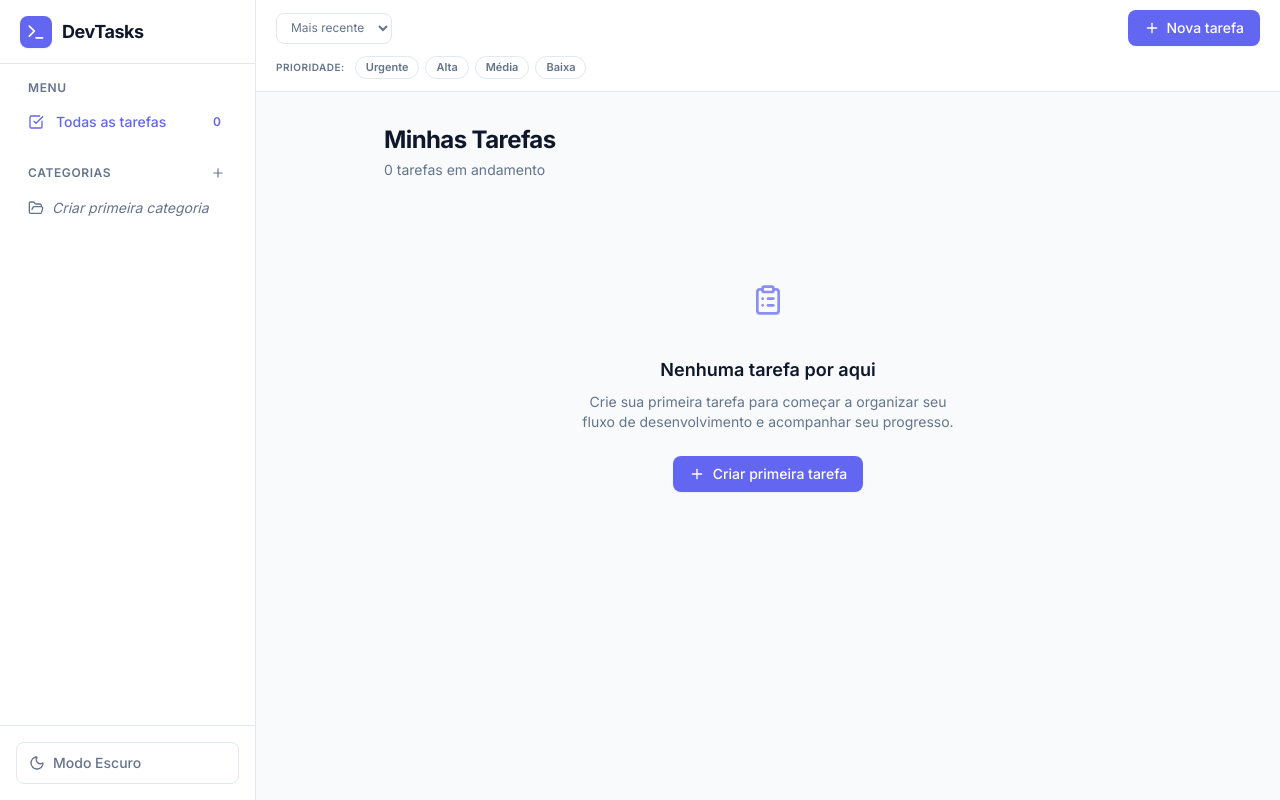
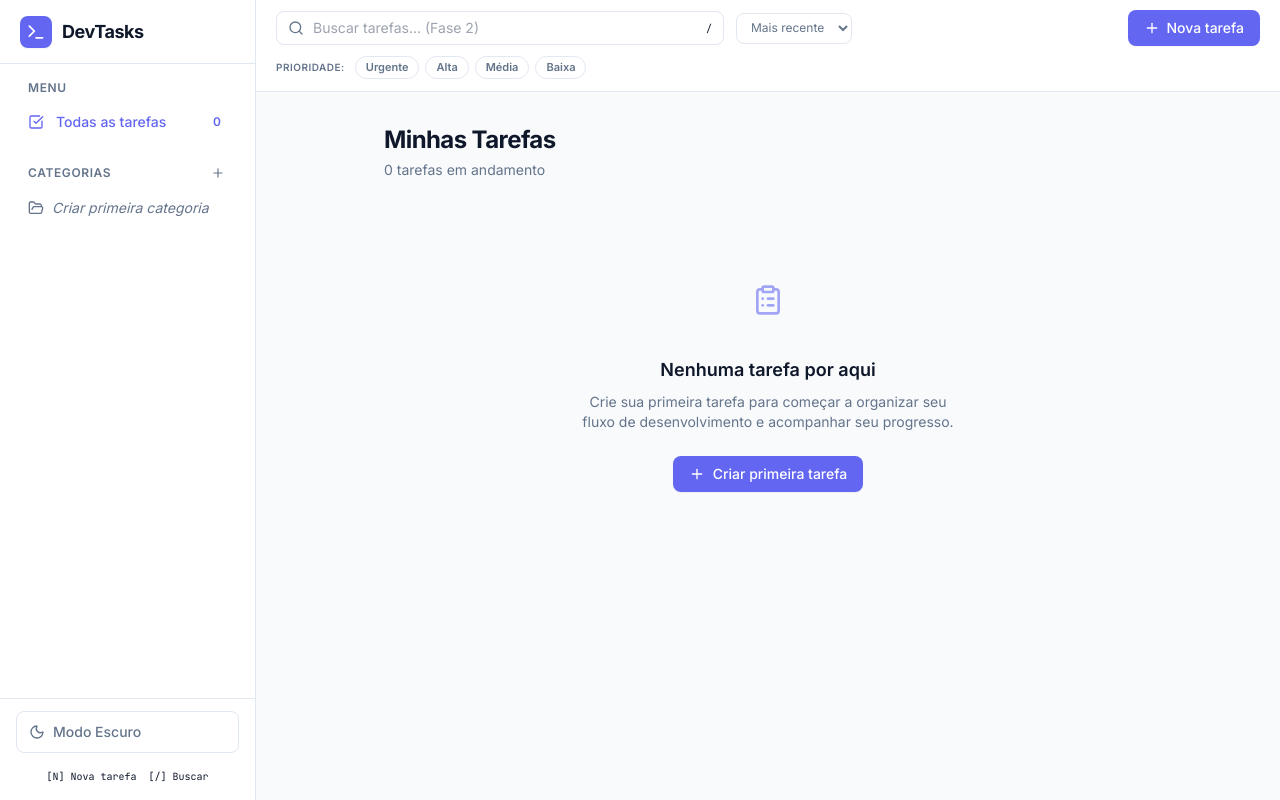
Before and after one commit to darpimen11/DevTasks, a React (Vite) app: page / in a window 1280 px wide. Built offline with nearby package versions, Linux system fonts and the light colour scheme.

Commit message:
feat: polish de UX — dark mode completo, toasts, skeletons, atalhos (Fase 3)

```diff
--- a/package.json
+++ b/package.json
@@ -14,6 +14,7 @@
     "lucide-react": "^1.23.0",
     "react": "^19.2.7",
     "react-dom": "^19.2.7",
+    "sonner": "^2.0.7",
     "zustand": "^5.0.14"
   },
   "devDependencies": {
--- a/src/App.tsx
+++ b/src/App.tsx
@@ -1,4 +1,6 @@
-import { useState, useMemo } from 'react'
+import { useState, useMemo, useEffect } from 'react'
+import { Toaster, toast } from 'sonner'
+import { useTheme } from './hooks/useTheme'
 import { PageWrapper } from './components/layout/PageWrapper'
 import { Sidebar } from './components/layout/Sidebar'
 import { Header } from './components/layout/Header'
@@ -13,10 +15,44 @@ type SortOrder = 'createdAt' | 'priority' | 'alphabetical'
 const PRIORITY_ORDER: Record<Priority, number> = { urgent: 0, high: 1, medium: 2, low: 3 }
 
 function App() {
+  const { theme } = useTheme()
   const { tasks, addTask } = useTasksStore()
 
   const [isNewTaskModalOpen, setIsNewTaskModalOpen] = useState(false)
   const [isMobileSidebarOpen, setIsMobileSidebarOpen] = useState(false)
+  const [isLoading, setIsLoading] = useState(true)
+
+  // Simulate loading state
+  useEffect(() => {
+    const timer = setTimeout(() => {
+      setIsLoading(false)
+    }, 300)
+    return () => clearTimeout(timer)
+  }, [])
+
+  // Global Keyboard Shortcuts
+  useEffect(() => {
+    const handleKeyDown = (e: KeyboardEvent) => {
+      if (
+        document.activeElement instanceof HTMLInputElement ||
+        document.activeElement instanceof HTMLTextAreaElement ||
+        document.activeElement instanceof HTMLSelectElement
+      ) {
+        return
+      }
+
+      if (e.key.toLowerCase() === 'n') {
+        e.preventDefault()
+        setIsNewTaskModalOpen(true)
+      } else if (e.key === '/') {
+        e.preventDefault()
+        document.getElementById('search-input')?.focus()
+      }
+    }
+
+    window.addEventListener('keydown', handleKeyDown)
+    return () => window.removeEventListener('keydown', handleKeyDown)
+  }, [])
 
   // Filter & sort state (ephemeral — not persisted)
   const [activeCategoryId, setActiveCategoryId] = useState<string | null>(null)
@@ -50,10 +86,12 @@ function App() {
   const handleCreateTask = (title: string, description: string, priority: Priority, categoryId?: string) => {
     addTask(title, description, priority, categoryId)
     setIsNewTaskModalOpen(false)
+    toast.success('Tarefa criada com sucesso')
   }
 
   return (
     <>
+      <Toaster theme={theme} richColors position="bottom-right" />
       <PageWrapper
         sidebar={
           <Sidebar
@@ -76,10 +114,10 @@ function App() {
       >
         <div className="space-y-6">
           <div className="flex flex-col gap-1">
-            <h1 className="text-2xl font-bold tracking-tight text-text-primary">
+            <h1 className="text-2xl font-bold tracking-tight text-text-primary transition-colors duration-300">
               {activeCategoryId ? 'Categoria' : 'Minhas Tarefas'}
             </h1>
-            <p className="text-sm text-text-secondary">
+            <p className="text-sm text-text-secondary transition-colors duration-300">
               {filteredAndSortedTasks.length === tasks.length
                 ? `${tasks.filter((t) => !t.completed).length} tarefa${tasks.filter((t) => !t.completed).length !== 1 ? 's' : ''} em andamento`
                 : `${filteredAndSortedTasks.filter((t) => !t.completed).length} tarefa${filteredAndSortedTasks.filter((t) => !t.completed).length !== 1 ? 's' : ''} encontrada${filteredAndSortedTasks.filter((t) => !t.completed).length !== 1 ? 's' : ''} com os filtros ativos`}
@@ -89,6 +127,7 @@ function App() {
           <TaskList
             tasks={filteredAndSortedTasks}
             onNewTaskClick={() => setIsNewTaskModalOpen(true)}
+            isLoading={isLoading}
           />
         </div>
       </PageWrapper>
--- a/src/components/layout/Header.tsx
+++ b/src/components/layout/Header.tsx
@@ -1,5 +1,5 @@
 import React from 'react'
-import { Plus, Menu } from 'lucide-react'
+import { Plus, Menu, Search } from 'lucide-react'
 import { Button } from '../ui/Button'
 import { PRIORITY_CONFIG } from '../../features/tasks/components/PriorityBadge'
 import type { Priority } from '../../features/tasks/types'
@@ -34,7 +34,7 @@ export const Header: React.FC<HeaderProps> = ({
   }
 
   return (
-    <header className="border-b border-border bg-surface shrink-0">
+    <header className="border-b border-border bg-surface shrink-0 transition-colors duration-300">
       {/* Top row */}
       <div className="h-14 flex items-center justify-between px-5 gap-4">
         <div className="flex items-center gap-3 flex-1 min-w-0">
@@ -45,6 +45,22 @@ export const Header: React.FC<HeaderProps> = ({
           >
             <Menu className="h-5 w-5" />
           </button>
+
+          {/* Search Bar Visual Placeholder */}
+          <div className="relative max-w-md w-full hidden sm:block">
+            <span className="absolute inset-y-0 left-0 flex items-center pl-3 pointer-events-none text-text-secondary">
+              <Search className="h-4 w-4" />
+            </span>
+            <input
+              id="search-input"
+              type="text"
+              placeholder="Buscar tarefas... (Fase 2)"
+              className="w-full pl-9 pr-4 py-1.5 text-sm rounded-lg border border-border bg-background/50 text-text-secondary placeholder:text-text-secondary/50 focus:outline-none focus:ring-2 focus:ring-accent transition-colors duration-300"
+            />
+            <kbd className="absolute inset-y-0 right-3 flex items-center text-[10px] text-text-secondary/40 font-mono">
+              /
+            </kbd>
+          </div>
 
           {/* Sort selector */}
           <select
--- a/src/components/layout/Sidebar.tsx
+++ b/src/components/layout/Sidebar.tsx
@@ -1,9 +1,12 @@
 import React, { useState } from 'react'
 import { Terminal, Moon, Sun, CheckSquare, X, Plus, Edit2, Trash2, FolderOpen } from 'lucide-react'
+import { motion, AnimatePresence } from 'framer-motion'
+import { toast } from 'sonner'
 import { useCategoriesStore } from '../../store/categoriesStore'
 import { useTasksStore } from '../../store/tasksStore'
 import { Modal } from '../ui/Modal'
 import { CategoryForm } from '../../features/categories/components/CategoryForm'
+import { useTheme } from '../../hooks/useTheme'
 
 interface SidebarProps {
   isOpen?: boolean
@@ -18,28 +21,24 @@ export const Sidebar: React.FC<SidebarProps> = ({
   activeCategoryId,
   onCategorySelect,
 }) => {
-  const [isDark, setIsDark] = React.useState(false)
+  const { theme, toggleTheme } = useTheme()
   const [isCategoryModalOpen, setIsCategoryModalOpen] = useState(false)
   const [editingCategory, setEditingCategory] = useState<{ id: string; name: string; color: string } | null>(null)
 
   const { categories, addCategory, editCategory, deleteCategory } = useCategoriesStore()
   const { tasks, clearCategory } = useTasksStore()
 
-  const toggleDarkMode = () => {
-    const nextDark = !isDark
-    setIsDark(nextDark)
-    document.documentElement.classList.toggle('dark', nextDark)
-  }
-
   const handleAddCategory = (name: string, color: string) => {
     addCategory(name, color)
     setIsCategoryModalOpen(false)
+    toast.success('Categoria criada')
   }
 
   const handleEditCategory = (name: string, color: string) => {
     if (editingCategory) {
       editCategory(editingCategory.id, { name, color })
       setEditingCategory(null)
+      toast.success('Categoria atualizada')
     }
   }
 
@@ -48,6 +47,7 @@ export const Sidebar: React.FC<SidebarProps> = ({
       deleteCategory(id)
       clearCategory(id)
       if (activeCategoryId === id) onCategorySelect(null)
+      toast.info('Categoria excluída')
     }
   }
 
@@ -55,14 +55,14 @@ export const Sidebar: React.FC<SidebarProps> = ({
     tasks.filter((t) => t.categoryId === categoryId && !t.completed).length
 
   const sidebarContent = (
-    <div className="flex flex-col h-full w-full bg-surface">
+    <div className="flex flex-col h-full w-full bg-surface transition-colors duration-300">
       {/* Logo */}
-      <div className="h-16 flex items-center justify-between px-5 border-b border-border shrink-0">
+      <div className="h-16 flex items-center justify-between px-5 border-b border-border shrink-0 transition-colors duration-300">
         <div className="flex items-center gap-2.5">
           <div className="bg-accent text-white p-1.5 rounded-lg shadow-sm">
             <Terminal className="h-5 w-5" />
           </div>
-          <span className="font-bold text-lg text-text-primary tracking-tight">DevTasks</span>
+          <span className="font-bold text-lg text-text-primary tracking-tight transition-colors duration-300">DevTasks</span>
         </div>
         {onClose && (
           <button
@@ -78,7 +78,7 @@ export const Sidebar: React.FC<SidebarProps> = ({
       <div className="flex-1 overflow-y-auto p-4 space-y-6">
         {/* Navigation */}
         <div>
-          <div className="px-3 mb-2 text-xs font-semibold text-text-secondary uppercase tracking-wider">
+          <div className="px-3 mb-2 text-xs font-semibold text-text-secondary uppercase tracking-wider transition-colors duration-300">
             Menu
           </div>
           <nav className="space-y-1">
@@ -101,7 +101,7 @@ export const Sidebar: React.FC<SidebarProps> = ({
 
         {/* Categories */}
         <div>
-          <div className="px-3 mb-2 text-xs font-semibold text-text-secondary uppercase tracking-wider flex items-center justify-between">
+          <div className="px-3 mb-2 text-xs font-semibold text-text-secondary uppercase tracking-wider flex items-center justify-between transition-colors duration-300">
             <span>Categorias</span>
             <button
               onClick={() => setIsCategoryModalOpen(true)}
@@ -143,7 +143,7 @@ export const Sidebar: React.FC<SidebarProps> = ({
                   >
                     {cat.name}
                   </span>
-                  <span className="text-[10px] font-semibold text-text-secondary bg-border/40 px-1.5 py-0.5 rounded-full shrink-0">
+                  <span className="text-[10px] font-semibold text-text-secondary bg-border/40 px-1.5 py-0.5 rounded-full shrink-0 transition-colors duration-300">
                     {taskCountForCategory(cat.id)}
                   </span>
                   <div className="flex items-center gap-0.5 opacity-0 group-hover:opacity-100 transition-opacity shrink-0">
@@ -175,17 +175,51 @@ export const Sidebar: React.FC<SidebarProps> = ({
         </div>
       </div>
 
-      {/* Footer / Dark Mode Toggle */}
-      <div className="p-4 border-t border-border shrink-0">
+      {/* Footer / Dark Mode Toggle / Shortcuts */}
+      <div className="mt-auto shrink-0">
+        <div className="px-4 py-3 border-t border-border transition-colors duration-300">
           <button
-          onClick={toggleDarkMode}
+            onClick={toggleTheme}
             className="w-full flex items-center justify-between px-3 py-2.5 text-sm font-medium rounded-lg text-text-secondary hover:text-text-primary hover:bg-background transition-colors border border-border bg-background/30"
           >
             <span className="flex items-center gap-2">
-            {isDark ? <Sun className="h-4 w-4 text-yellow-400" /> : <Moon className="h-4 w-4" />}
-            {isDark ? 'Modo Claro' : 'Modo Escuro'}
+              <span className="relative flex h-4 w-4 items-center justify-center">
+                <AnimatePresence mode="wait" initial={false}>
+                  {theme === 'dark' ? (
+                    <motion.div
+                      key="dark"
+                      initial={{ opacity: 0, rotate: -90 }}
+                      animate={{ opacity: 1, rotate: 0 }}
+                      exit={{ opacity: 0, rotate: 90 }}
+                      transition={{ duration: 0.2 }}
+                      className="absolute"
+                    >
+                      <Sun className="h-4 w-4 text-yellow-400" />
+                    </motion.div>
+                  ) : (
+                    <motion.div
+                      key="light"
+                      initial={{ opacity: 0, rotate: 90 }}
+                      animate={{ opacity: 1, rotate: 0 }}
+                      exit={{ opacity: 0, rotate: -90 }}
+                      transition={{ duration: 0.2 }}
+                      className="absolute"
+                    >
+                      <Moon className="h-4 w-4" />
+                    </motion.div>
+                  )}
+                </AnimatePresence>
+              </span>
+              {theme === 'dark' ? 'Modo Claro' : 'Modo Escuro'}
             </span>
           </button>
+        </div>
+
+        {/* Shortcuts hint */}
+        <div className="px-4 pb-4 pt-1 flex justify-center text-[10px] text-text-secondary/60 gap-3 font-mono">
+          <span>[N] Nova tarefa</span>
+          <span>[/] Buscar</span>
+        </div>
       </div>
     </div>
   )
@@ -193,7 +227,7 @@ export const Sidebar: React.FC<SidebarProps> = ({
   return (
     <>
       {/* Desktop Sidebar */}
-      <aside className="hidden md:flex w-64 border-r border-border bg-surface flex-col h-full shrink-0">
+      <aside className="hidden md:flex w-64 border-r border-border bg-surface flex-col h-full shrink-0 transition-colors duration-300">
         {sidebarContent}
       </aside>
 
@@ -201,7 +235,7 @@ export const Sidebar: React.FC<SidebarProps> = ({
       {isOpen && (
         <div className="fixed inset-0 z-40 md:hidden flex">
           <div onClick={onClose} className="fixed inset-0 bg-black/40 backdrop-blur-sm" />
-          <div className="relative flex flex-col w-64 max-w-xs h-full bg-surface shadow-2xl z-10 border-r border-border">
+          <div className="relative flex flex-col w-64 max-w-xs h-full bg-surface shadow-2xl z-10 border-r border-border transition-colors duration-300">
             {sidebarContent}
           </div>
         </div>
--- a/src/features/tasks/components/TaskCard.tsx
+++ b/src/features/tasks/components/TaskCard.tsx
@@ -4,6 +4,7 @@ import type { Task } from '../types'
 import { Checkbox } from '../../../components/ui/Checkbox'
 import { useTasksStore } from '../../../store/tasksStore'
 import { useCategoriesStore } from '../../../store/categoriesStore'
+import { toast } from 'sonner'
 import { Modal } from '../../../components/ui/Modal'
 import { TaskForm } from './TaskForm'
 import { PriorityBadge } from './PriorityBadge'
@@ -23,6 +24,7 @@ export const TaskCard: React.FC<TaskCardProps> = ({ task }) => {
   const handleDelete = () => {
     if (window.confirm('Tem certeza que deseja excluir esta tarefa?')) {
       deleteTask(task.id)
+      toast.info('Tarefa excluída')
     }
   }
 
@@ -34,6 +36,7 @@ export const TaskCard: React.FC<TaskCardProps> = ({ task }) => {
   ) => {
     editTask(task.id, { title, description, priority, categoryId })
     setIsEditing(false)
+    toast.success('Tarefa atualizada')
   }
 
   const formatDate = (timestamp: number) => {
--- /dev/null
+++ b/src/hooks/useTheme.ts
@@ -0,0 +1,43 @@
+import { useState, useEffect } from 'react'
+
+export type Theme = 'light' | 'dark'
+
+export function useTheme() {
+  const [theme, setTheme] = useState<Theme>('light')
+
+  useEffect(() => {
+    // Check localStorage first
+    const storedTheme = localStorage.getItem('devtasks-theme') as Theme | null
+    if (storedTheme) {
+      setTheme(storedTheme)
+      if (storedTheme === 'dark') {
+        document.documentElement.classList.add('dark')
+      } else {
+        document.documentElement.classList.remove('dark')
+      }
+    } else {
+      // Fallback to system preference
+      const prefersDark = window.matchMedia('(prefers-color-scheme: dark)').matches
+      setTheme(prefersDark ? 'dark' : 'light')
+      if (prefersDark) {
+        document.documentElement.classList.add('dark')
+      } else {
+        document.documentElement.classList.remove('dark')
+      }
+    }
+  }, [])
+
+  const toggleTheme = () => {
+    const nextTheme = theme === 'light' ? 'dark' : 'light'
+    setTheme(nextTheme)
+    localStorage.setItem('devtasks-theme', nextTheme)
+
+    if (nextTheme === 'dark') {
+      document.documentElement.classList.add('dark')
+    } else {
+      document.documentElement.classList.remove('dark')
+    }
+  }
+
+  return { theme, toggleTheme }
+}
```
Also changed, not shown: src/features/tasks/components/TaskCardSkeleton.tsx (added, +34 -0 lines), src/features/tasks/components/TaskList.tsx (+14 -1 lines), 1 other file (tests, documents, lock files or other folders). Lines whose indentation alone changed are shown as unchanged.
